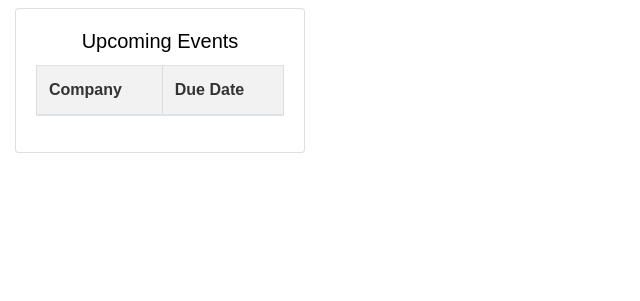
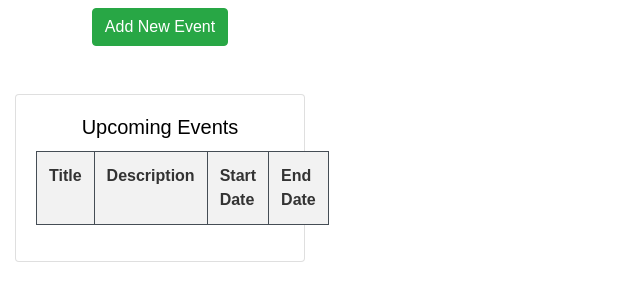
Before and after one commit to SE-vrs-organization/SE_Project3_Wolftrack, a Flask app: page /student/1 in a window 1280 px wide. Shown: the part 482-783 px from the top of the page, without its empty margins (0-640 px from the left). Run offline with Flask 3, Linux system fonts and the light colour scheme; data comes from the database, SQL or seed files in the repository; lists and menus that the app fills with data are empty; parts of the project's set-up code (start-up, migrations or seed data) failed here and were passed over; some libraries are stand-ins or nearby versions.

Commit message:
Add create event and get event logic

```diff
--- a/app.py
+++ b/app.py
@@ -57,8 +57,8 @@ from dbutils import (
     get_bookmarks,
     add_event,
     get_user_events,
-    update_event,
-    delete_event,
+    # update_event,
+    # delete_event,
 )
 from login_utils import login_user
 import requests
@@ -124,25 +124,6 @@ class LoginForm(FlaskForm):
 
     submit = SubmitField("Login")
 
-class EventForm(FlaskForm):
-    title = StringField(
-        'Event Title',
-        validators=[DataRequired(), Length(min=2, max=100)],
-        render_kw={"placeholder": "Enter the event title"}
-    )
-    description = TextAreaField(
-        'Description',
-        validators=[DataRequired()],
-        render_kw={"placeholder": "Enter a short description of the event"}
-    )
-    date = DateField(
-        'Event Date',
-        validators=[DataRequired()],
-        format='%Y-%m-%d',
-        render_kw={"placeholder": "YYYY-MM-DD"}
-    )
-    submit = SubmitField('Create Event')
-
 
 @app.route("/")
 def index():
@@ -197,28 +178,42 @@ def admin():
     ##Add query
     return render_template("admin_landing.html", user=user)
 
-
 @app.route("/student", methods=["GET", "POST"])
 def student():
-    data_received = request.args.get("data")
-    user = find_user(str(data_received), database)
-
+    user_id = request.args.get("data")
+    user = find_user(str(user_id), database)
+    print("user: ",user)
     jobapplications = get_job_applications(database)
     bookmarks = get_bookmarks(database, session.get("user_id", 0))
+    events = get_user_events(database, user[0])
+    print("Events: ",events)
     return render_template(
-        "home.html", user=user, jobapplications=jobapplications, bookmarks=bookmarks
+        "home.html", user=user, jobapplications=jobapplications, bookmarks=bookmarks, events=events
     )
 
-@app.route("/student", methods=["GET", "POST"])
-def student():
-    data_received = request.args.get("data")
-    user = find_user(str(data_received), database)
+@app.route("/post_event", methods=["POST"])
+def post_event():
+    if request.method == "POST":
+        title = request.form["title"]
+        description = request.form["description"]
+        start_date = request.form["start_date"]
+        end_date = request.form["end_date"]
+        user_id = request.form["user_id"]
 
-    jobapplications = get_job_applications(database)
-    bookmarks = get_bookmarks(database, session.get("user_id", 0))
-    return render_template(
-        "home.html", user=user, jobapplications=jobapplications, bookmarks=bookmarks
-    )
+        event = {
+            "title": title,
+            "description": description,
+            "start_date": start_date,
+            "end_date": end_date
+        }
+        print("Event: ",event)
+        print("User Id: ",user_id)
+        user = find_user(str(user_id), database)
+        print("user: ", user)
+        add_event(database, event, user[0])
+
+        flash("Event Added!")
+        return redirect(url_for("student", data=user_id))
 
 
 @app.route("/student/<status>", methods=["GET", "POST"])
--- a/dbutils.py
+++ b/dbutils.py
@@ -59,8 +59,8 @@ def create_tables(db):
             id INTEGER PRIMARY KEY AUTOINCREMENT,
             title TEXT NOT NULL,
             description TEXT,
-            start_time TEXT NOT NULL,
-            end_time TEXT NOT NULL,
+            start_date TEXT NOT NULL,
+            end_date TEXT NOT NULL,
             user_id INTEGER NOT NULL,
             FOREIGN KEY (user_id) REFERENCES client (id)
         )
@@ -191,49 +191,55 @@ def get_bookmarks(db, user):
     return rows
 
 def add_event(db, event, user_id):
+    print("Db event: ",event)
     conn = sqlite3.connect(db)
     cursor = conn.cursor()
     cursor.execute(
         """
-        INSERT INTO events (title, description, start_time, end_time, user_id)
+        INSERT INTO events (title, description, start_date, end_date, user_id)
         VALUES (?, ?, ?, ?, ?)
         """,
-        (event["title"], event.get("description"), event["start_time"], event["end_time"], user_id),
+        (
+            event["title"],
+            event["description"],
+            event["start_date"],
+            event["end_date"],
+            user_id,
+        ),
     )
     conn.commit()
     conn.close()
 
 def get_user_events(db, user_id):
+    print("User id: ",user_id)
     conn = sqlite3.connect(db)
     cursor = conn.cursor()
     cursor.execute(
         """
-        SELECT id, title, description, start_time, end_time FROM events
-        WHERE user_id = ?
-        ORDER BY start_time
+        SELECT id, title, description, start_date, end_date FROM events WHERE user_id = ? ORDER BY start_date
         """,
-        (user_id,),
+        (user_id,)
     )
     rows = cursor.fetchall()
     conn.close()
     return rows
 
-def update_event(db, event_id, event_data):
-    conn = sqlite3.connect(db)
-    cursor = conn.cursor()
-    cursor.execute(
-        """
-        UPDATE events SET title = ?, description = ?, start_time = ?, end_time = ?
-        WHERE id = ?
-        """,
-        (event_data["title"], event_data.get("description"), event_data["start_time"], event_data["end_time"], event_id),
-    )
-    conn.commit()
-    conn.close()
-
-def delete_event(db, event_id):
-    conn = sqlite3.connect(db)
-    cursor = conn.cursor()
-    cursor.execute("DELETE FROM events WHERE id = ?", (event_id,))
-    conn.commit()
-    conn.close()
+# def update_event(db, event_id, event_data):
+#     conn = sqlite3.connect(db)
+#     cursor = conn.cursor()
+#     cursor.execute(
+#         """
+#         UPDATE events SET title = ?, description = ?, start_time = ?, end_time = ?
+#         WHERE id = ?
+#         """,
+#         (event_data["title"], event_data.get("description"), event_data["start_time"], event_data["end_time"], event_id),
+#     )
+#     conn.commit()
+#     conn.close()
+#
+# def delete_event(db, event_id):
+#     conn = sqlite3.connect(db)
+#     cursor = conn.cursor()
+#     cursor.execute("DELETE FROM events WHERE id = ?", (event_id,))
+#     conn.commit()
+#     conn.close()
--- a/templates/home.html
+++ b/templates/home.html
@@ -304,6 +304,59 @@
       </div>
 
     </div>
+    <div id="eventmodal" class="modal fade" role="dialog">
+      <div class="modal-dialog">
+        <div class="modal-content">
+          <div class="modal-header">
+            <h3 style="color: black;" class="modal-title">Add New Event</h3>
+          </div>
+          <div class="modal-body">
+            <form action="{{ url_for('post_event',user_id = user[2]) }}" method="POST">
+              <div class="form-group">
+                <label>Event Title:</label>
+                <input type="text" class="form-control" name="title" required="1">
+              </div>
+              <div class="form-group">
+                <label>Description:</label>
+                <input type="text" class="form-control" name="description" required="1">
+              </div>
+              <div class="form-group">
+                <label for="start_date">Start Date:</label>
+                <input
+                    type="date"
+                    class="form-control"
+                    id="start_date"
+                    name="start_date"
+                    placeholder="YYYY-MM-DD"
+                    required>
+            </div>
+
+            <div class="form-group">
+                <label for="end_date">End Date:</label>
+                <input
+                    type="date"
+                    class="form-control"
+                    id="end_date"
+                    name="end_date"
+                    placeholder="YYYY-MM-DD"
+                    required>
+            </div>
+
+              <div class="form-group">
+                <input type="hidden" name="user_id" value="{{ user[2] }}">
+                <input type="submit" class="btn btn-primary" value="Add New Event">
+              </div>
+            </form>
+          </div>
+          <div class="modal-footer">
+            <button type="button" class="btn btn-secondary" data-dismiss="modal">Close</button>
+          </div>
+
+        </div>
+
+      </div>
+
+    </div>
 
     <h3 style="color: black;">Bookmarked Jobs:</h3>
     <table class = "table table-hover table-dark">
--- a/templates/layout/base.html
+++ b/templates/layout/base.html
@@ -327,25 +327,34 @@
             <br />
             <div id="container" class="daily-target-chart"></div>
             <br />
+            <div >
+                    <button type="button" class="btn btn-success" data-toggle="modal" data-target="#eventmodal">Add New Event</button>
+                    <form action="{{ url_for('post_event') }}" method="POST">
+                    </form>
+
+              <br>
+              <br>
+            </div>
             <div class="card">
               <div class="card-body">
                 <h5 class="card-title">Upcoming Events</h5>
-                <table class="table table-hover">
-                  <thead>
+                  <table class = "table table-hover table-dark">
                     <tr>
-                      <th scope="col">Company</th>
-                      <th scope="col">Due Date</th>
+                      <th>Title</th>
+                      <th>Description</th>
+                      <th>Start Date</th>
+                      <th>End Date</th>
                     </tr>
-                  </thead>
-                  <tbody>
-                    {% for item in upcoming_events %}
+
+                    {% for row in events %}
                     <tr>
-                      <td>{{ item.company }}</td>
-                      <td>{{ item.duedate }}</td>
+                      <td>{{ row[1] }}</td>
+                      <td>{{ row[2] }}</td>
+                      <td>{{ row[3] }}</td>
+                      <td>{{ row[4] }}</td>
                     </tr>
-                    {% endfor %}
-                  </tbody>
-                </table>
+                    {%endfor%}
+                    </table>
               </div>
             </div>
 
```
Also changed, not shown: database.db.
